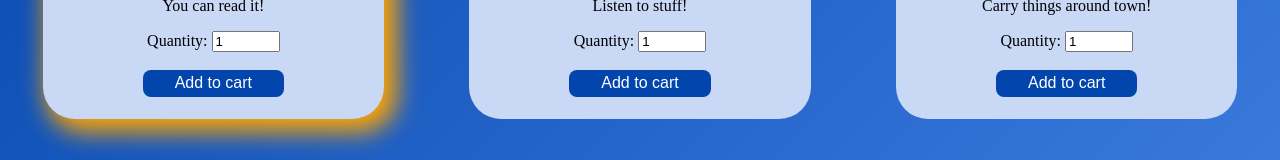
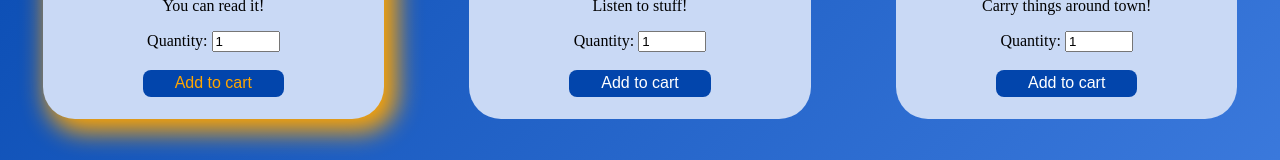
Before and after one commit to Tykoon11/StoreFront-Angular, an Angular app: page / in a window 1280 px wide. In both pictures the pointer is over the button 213 px from the left and 476 px from the top of the page. Shown: the part 393-553 px from the top of the page. Built offline with nearby package versions, Linux system fonts and the light colour scheme.

Commit message:
form update

```diff
--- a/src/app/app-routing.module.ts
+++ b/src/app/app-routing.module.ts
@@ -3,11 +3,13 @@ import { RouterModule, Routes } from '@angular/router';
 import { ProductItemDetailComponent } from './components/product-item-detail/product-item-detail.component';
 import { ProductListComponent } from './components/product-list/product-list.component';
 import { CartComponent } from './components/cart/cart.component';
+import { ConfirmationComponent } from './confirmation/confirmation.component';
 
 const routes: Routes = [
   { path: '', component: ProductListComponent },
   { path: 'product/:id', component: ProductItemDetailComponent },
   { path: 'cart', component: CartComponent },
+  { path: 'confirmation', component: ConfirmationComponent },
 ];
 
 @NgModule({
--- a/src/app/components/cart/cart.component.css
+++ b/src/app/components/cart/cart.component.css
@@ -32,7 +32,7 @@
   border: 5px solid orange;
   margin-left: 3em;
 }
-#submit {
+.submit {
   padding: 1.5em 3em;
   cursor: pointer;
   background-color: #0245ac;
@@ -109,7 +109,7 @@ input {
 #home:hover {
   color: orange;
 }
-#submit:hover {
+.submit:hover {
   color: orange;
 }
 button:hover {
--- a/src/app/components/cart/cart.component.html
+++ b/src/app/components/cart/cart.component.html
@@ -56,7 +56,7 @@
         </div>
         <div class="buttons">
           <button id="home" routerLink="/">Back to Home</button>
-          <button id="submit" [disabled]="form.invalid" type="submit">
+          <button class="submit" [disabled]="form.invalid" type="submit">
             Check Out
           </button>
         </div>
--- a/src/app/components/cart/cart.component.ts
+++ b/src/app/components/cart/cart.component.ts
@@ -32,6 +32,7 @@ export class CartComponent implements OnInit {
     this.addToCartService.clearCart();
 
     this.addToCartService.addUser(user);
+    console.log(user);
     this.fullName = '' as string;
     this.address = '' as string;
     this.creditCard = '' as unknown as number;
--- a/src/app/components/product-item/product-item.component.css
+++ b/src/app/components/product-item/product-item.component.css
@@ -25,13 +25,12 @@ button {
   font-size: 1rem;
   cursor: pointer;
 }
-button :hover {
-  transform: scale(1.5);
-  cursor: pointer;
+.add:hover {
+  color: orange;
 }
 img {
   cursor: pointer;
 }
-input{
+input {
   width: 60px;
 }
--- a/src/app/components/product-item/product-item.component.html
+++ b/src/app/components/product-item/product-item.component.html
@@ -22,4 +22,4 @@
   </div>
 </div>
 <br />
-<button (click)="addToCart(product)">Add to cart</button>
+<button class="add" (click)="addToCart(product)">Add to cart</button>
--- a/src/app/confirmation/confirmation.component.ts
+++ b/src/app/confirmation/confirmation.component.ts
@@ -13,5 +13,6 @@ export class ConfirmationComponent implements OnInit {
 
   ngOnInit(): void {
     this.user = this.getUserService.getUser();
+    console.log(this.user);
   }
 }
--- a/src/app/products.service.ts
+++ b/src/app/products.service.ts
@@ -80,6 +80,7 @@ export class ProductsService {
   }
   addUser(user: User) {
     this.user = user;
+    console.log(`first ${this.user}`);
   }
   getUser() {
     return this.user;
```
